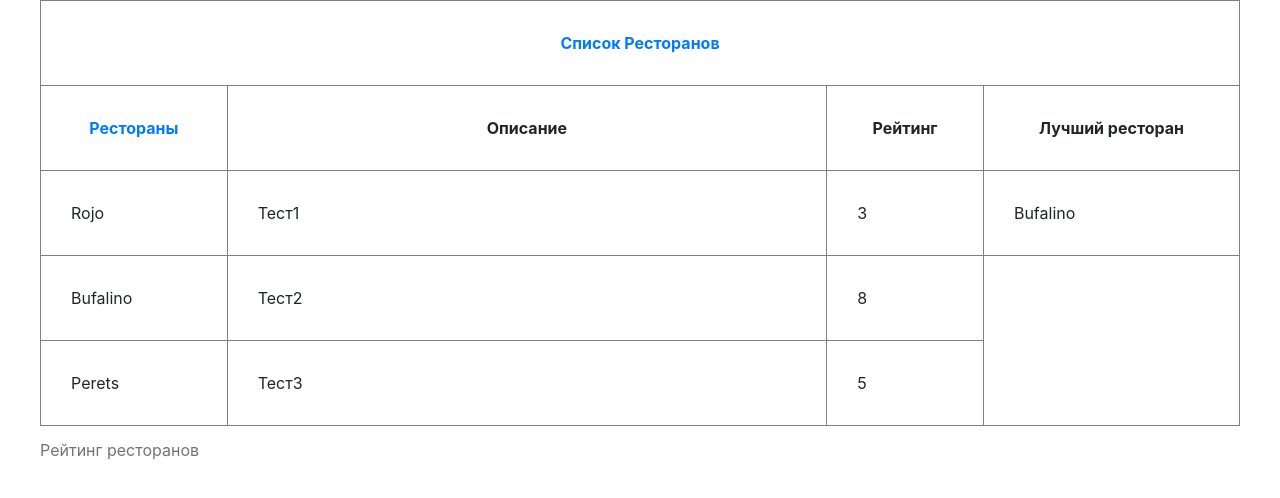
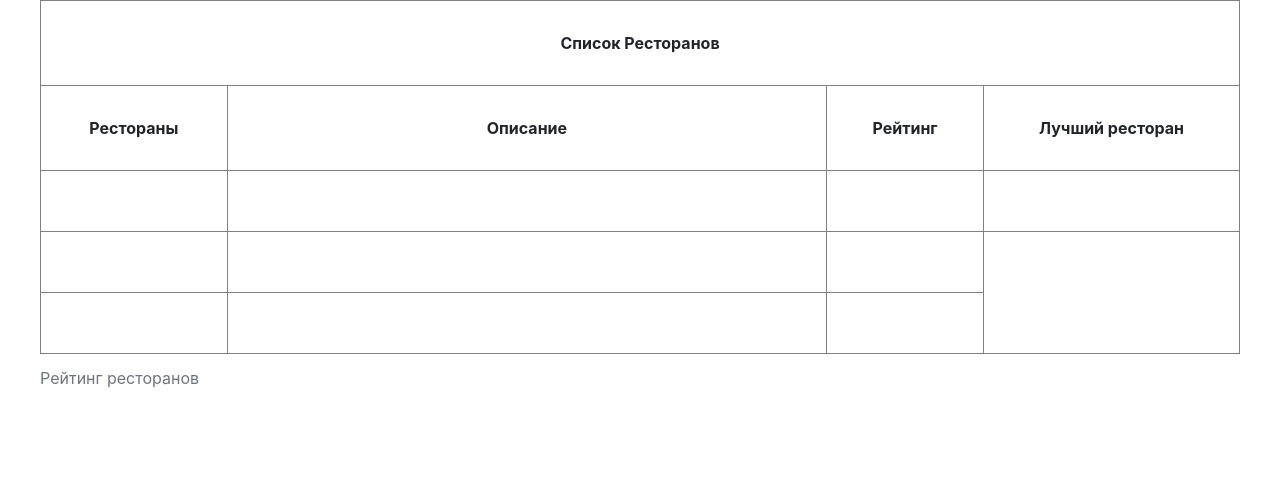
Before and after one commit to alex2135m/team-project, a Django app: page / in a window 1280 px wide. Shown: the top 498 px of the page. Run offline with Django 3.2, Linux system fonts and the light colour scheme; lists and menus that the app fills with data are empty; some libraries are stand-ins or nearby versions.

Commit message:
Merge from task2.

```diff
--- a/teamapp/templates/teamapp/index.html
+++ b/teamapp/templates/teamapp/index.html
@@ -10,12 +10,12 @@
         <caption>Рейтинг ресторанов</caption>
             <thead align="center" >
                 <tr>
-                    <th colspan="5"><a href="http://surl.li/eqbp">Список Ресторанов</a></th>
+                    <th colspan="5">Список Ресторанов</th>
                 </tr>
             </thead>
             <thead align="center">
                 <tr>
-                    <th><a href="http://surl.li/eqbo">Рестораны</a></th>
+                    <th>Рестораны</th>
                     <th width="50%">Описание</th>
                     <th>Рейтинг</th>
                     <th>Лучший ресторан</th>
@@ -23,13 +23,13 @@
             </thead>
             <tbody>
                 <tr>
-                    <td>Rojo</td><td>Тест1</td><td>3</td><td>Bufalino</td>
+                    <td></td><td></td><td></td><td></td>
                 </tr>
                 <tr>
-                    <td>Bufalino</td><td>Тест2</td><td>8</td>
+                    <td></td><td></td><td></td>
                 </tr>
                 <tr>
-                    <td>Perets</td><td>Тест3</td><td>5</td>
+                    <td></td><td></td><td></td>
                 </tr>
             </tbody>
         </table>
```
